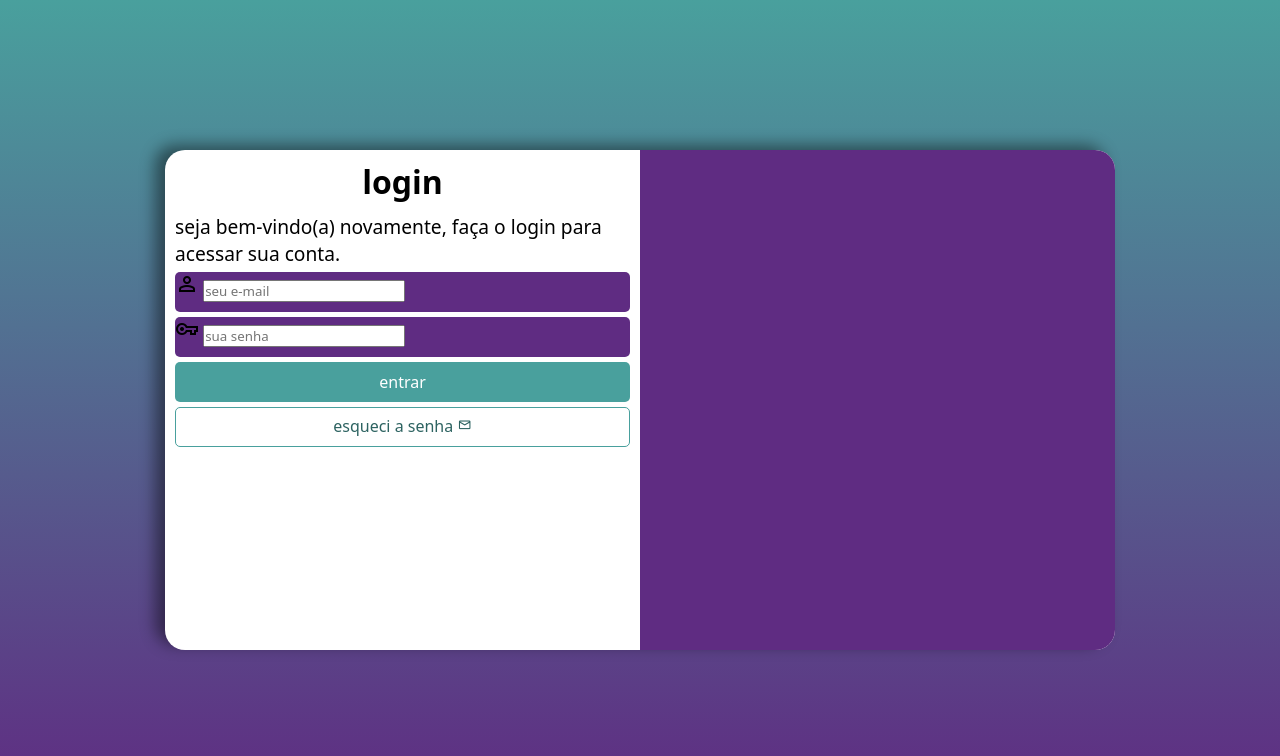
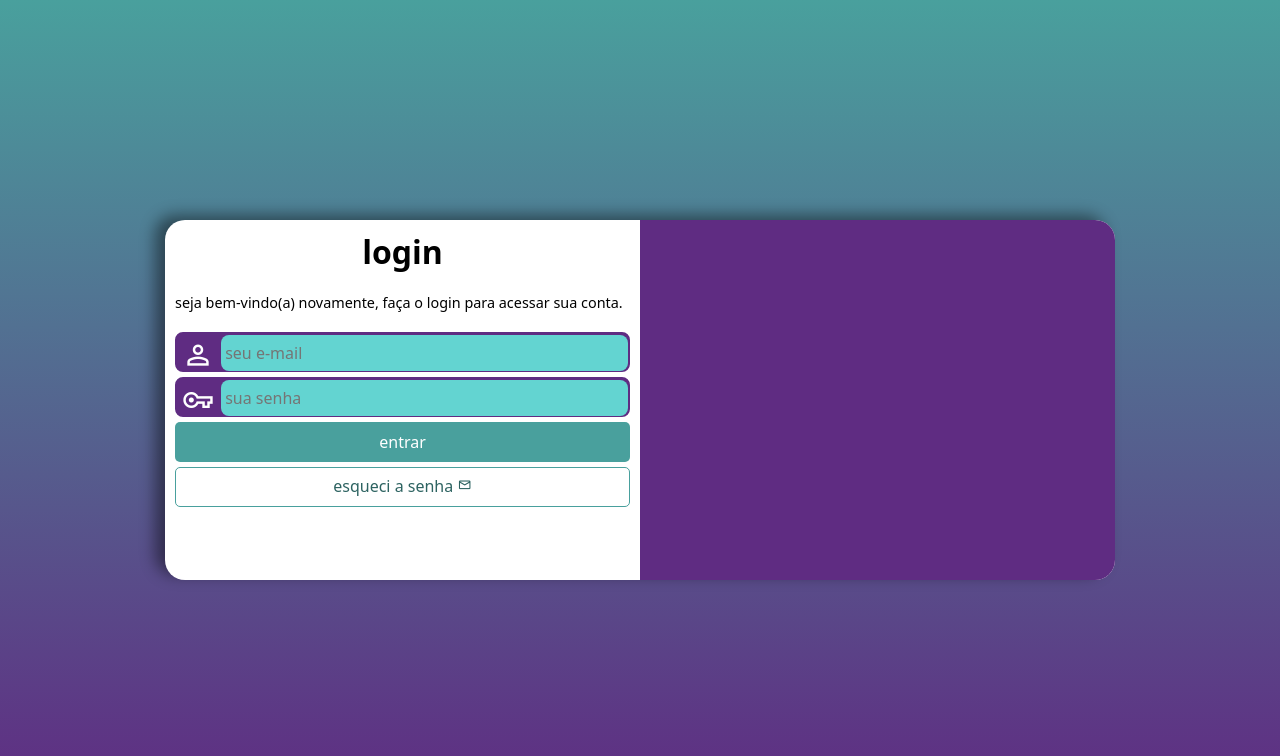
Before and after one commit to edsonschmidt95/projeto-login, a plain HTML site: page index.html in a window 1280 px wide. Drawn offline with nearby package versions, Linux system fonts and the light colour scheme.

Commit message:
finalização projeto

```diff
--- a/estilos/media-query.css
+++ b/estilos/media-query.css
@@ -6,6 +6,7 @@
     }
     section#login{
         width: 80%;
+        height: 280px;
     }
     section#login > div#imagem{
         float: left;
@@ -28,6 +29,7 @@
     }
     section#login{
         width: 950px;
+        height: 360px;
     }
     section#login > div#imagem{
         float: right;
@@ -44,6 +46,7 @@
     }
 
     div#formulario >p{
-        font-size: 1.2em;
+        font-size: .9em;
+        margin: 20px 0px;
       }
 }
--- a/estilos/style.css
+++ b/estilos/style.css
@@ -24,15 +24,15 @@
     position: absolute;
     top: 50%;
     left: 50%;
-    transform: translate(-50%, -50%);
     background-color: rgb(255, 255, 255);
     width: 250px;
-    height: 500px;
+    height: 515px;
     border-radius: 20px;
     overflow: hidden;
     box-shadow: -10px -5px 15px rgba(0, 0, 0, 0.445);
     transition: width 1s, height 1s ;
     transition-timing-function: ease;
+    transform: translate(-50%, -50%);
  }
  section#login > div#imagem{
     display: block;
@@ -56,12 +56,33 @@
  div.campo > label{
    display: none;
  }
+ div.campo > span{
+  color: white;
+
+  font-size: 2em;
+  width: 40px;
+  padding: 5px;
+ }
+ div.campo> input{
+  background-color: #63d4d1;
+  font-size: 1em;
+  height: 100%;
+  border: 0px;
+  border-radius: 8px;
+  padding: 4px;
+  width: calc(100% - 44.5px);
+  transform: translateY(-12px);
+}
+div.campo> input:focus-within{
+  background-color: white;
+}
  form> div.campo{
    background-color: #5f2c82;
+   border:2px solid #5f2c82;
    display: block;
    width: 100%;
    height:40px;
-   border-radius: 5px;
+   border-radius: 8px;
    margin: 5px 0px;
  }
  form > input[type=submit] {
@@ -74,6 +95,7 @@
    border: none;
    border-radius: 5px;
    cursor: pointer;
+
 
  }
  form > input[type=submit]:hover{
```
